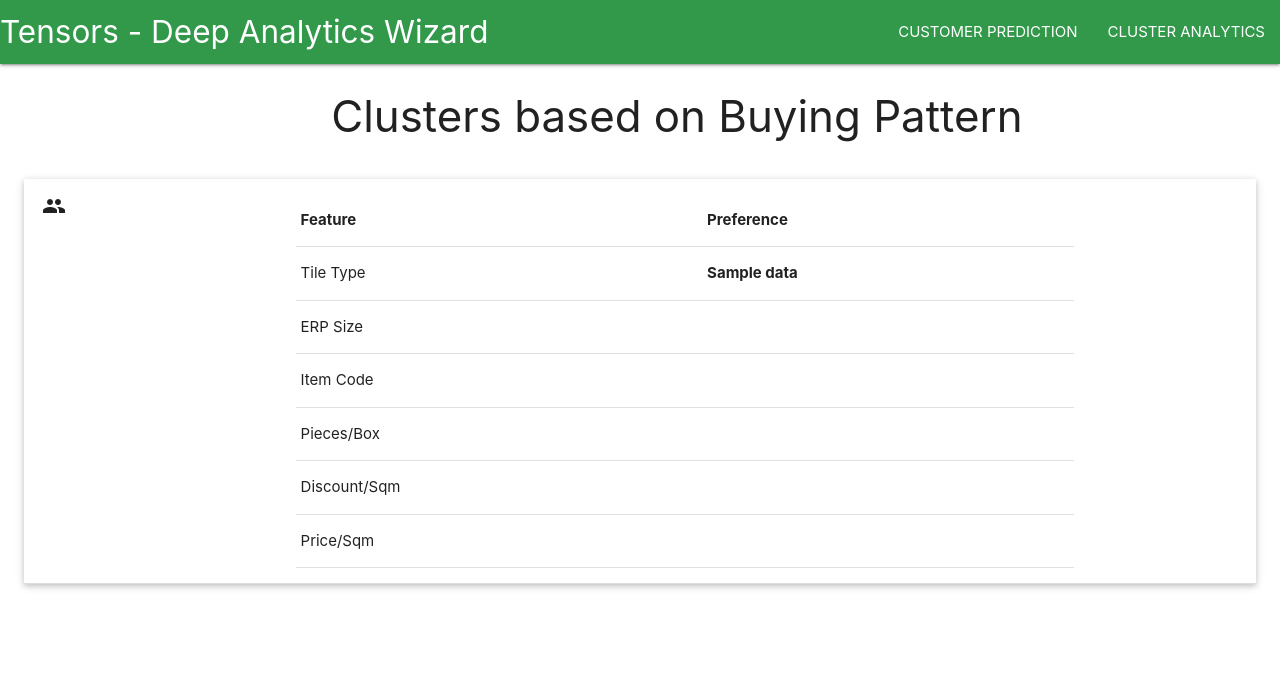
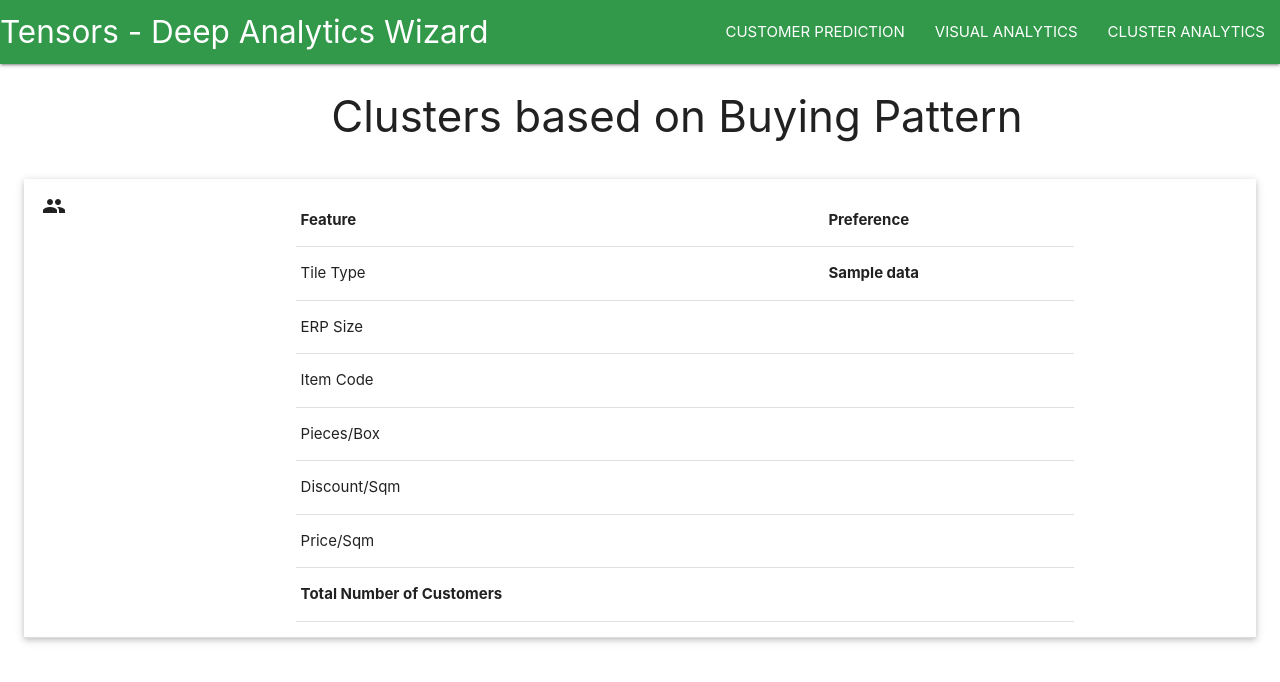
Before and after one commit to SwagatDas/Tensors-Analytics2.0, a Flask app: template templates/cluster.html in a window 1280 px wide. Shown: the top 682 px of the page. Run offline with Flask 2, Linux system fonts and the light colour scheme; the template is opened without the code that fills it: most values are stand-ins (such as "Sample title", 1, 10 or a date in 2020); parts of the project's set-up code (start-up, migrations or seed data) failed here and were passed over.

Commit message:
clustersStyling

```diff
--- a/templates/cluster.html
+++ b/templates/cluster.html
@@ -24,7 +24,7 @@
         <a href="../../" class="brand-logo">Tensors - Deep Analytics Wizard</a>
         <ul id="nav-mobile" class="right hide-on-med-and-down">
           <li><a href="../../analytics">CUSTOMER PREDICTION</a></li>
-<!--           <li><a href="#">VISUAL ANALYTICS</a></li> -->
+          <li><a href="#">VISUAL ANALYTICS</a></li>
           <li><a href="../../cluster">CLUSTER ANALYTICS</a></li>
         </ul>
       </div>
@@ -83,8 +83,10 @@
 				                    <td>Price/Sqm</td>
 				                    <td><b>{{ list1[5] }}</b></td>
 				                </tr>
-
-
+				                <tr>
+				                    <td><b>Total Number of Customers</b></td>
+				                    <td><b>{{ list1[6] }}</b></td>
+				                </tr>
 
 					        </tbody>
 					    </table>
@@ -95,6 +97,7 @@
 				      	<table class="highlight">
 				      		<thead>
 				      			<tr>
+				      				<th>Sl. No.</th>
 				      				<th>Customer Code</th>
 				      				<th>Customer Name and City</th>
 				      				<th>Customer State</th>
@@ -103,6 +106,7 @@
 				      		<tbody>
 						      	{% for name,state,code in k|zip(l,m): %}
 						      		<tr>
+						      			<td>{{loop.index0 + 1}}
 						      			<td>{{code}}</td>
 						      			<td>{{name}}</td>
 						      			<td>{{state}}</td>
```
